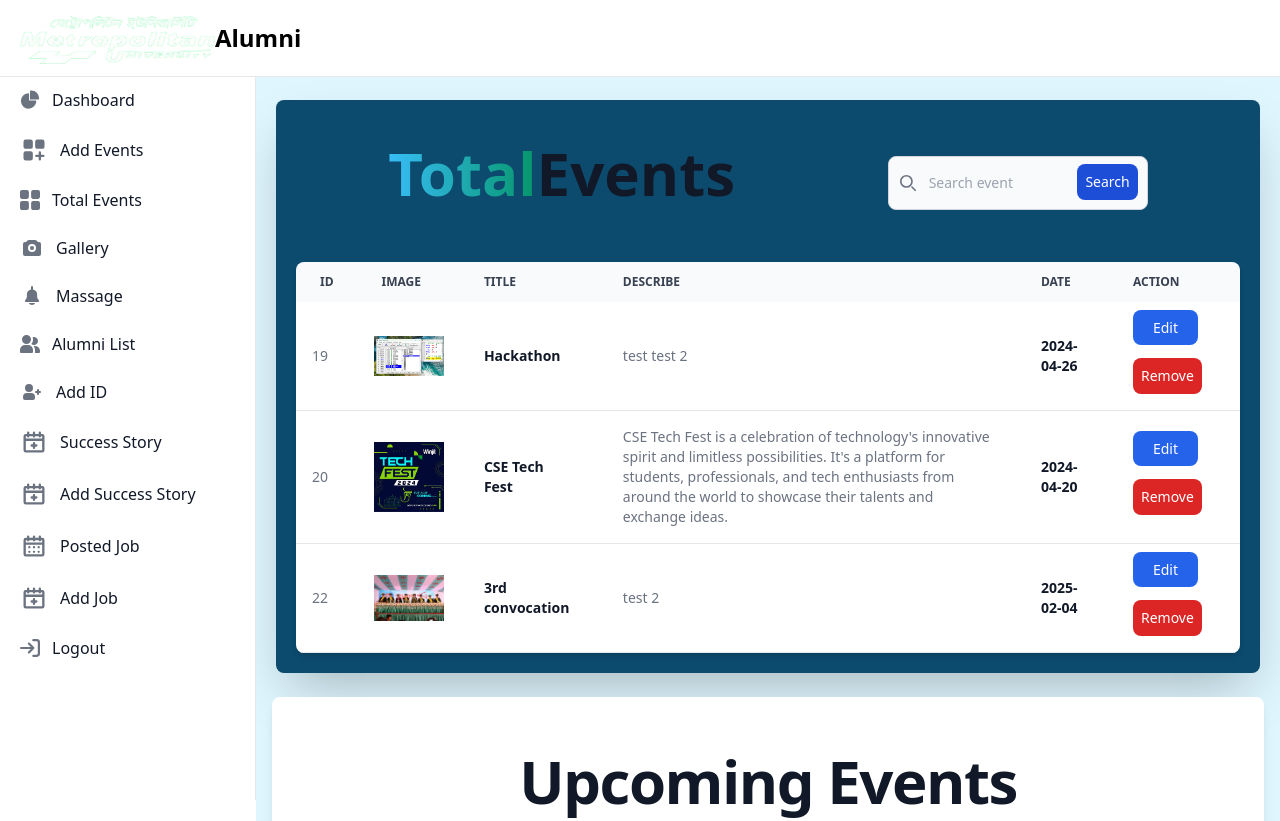
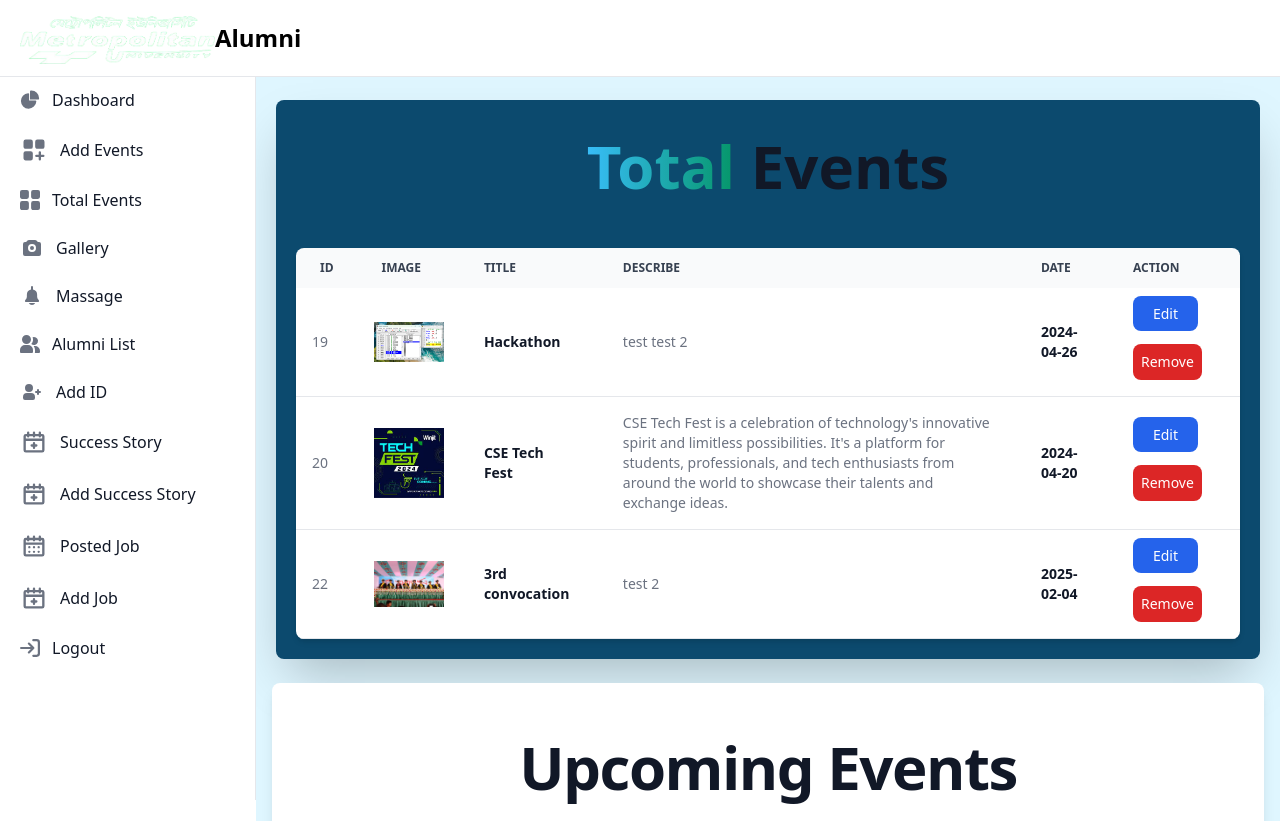
Before and after one commit to razibdash/AMS, a PHP site: page /Admin/total_event.php in a window 1280 px wide. Shown: the top 821 px of the page. Run offline with PHP 8.4, Linux system fonts and the light colour scheme; data comes from the database, SQL or seed files in the repository; some libraries are stand-ins or nearby versions.

Commit message:
remove search option

```diff
--- a/Admin/total_event.php
+++ b/Admin/total_event.php
@@ -24,23 +24,9 @@
           <div class="total-event bg-sky-900 p-5 rounded-lg shadow-2xl">
              <div class="heading-event max-w-screen-xl flex flex-wrap items-center justify-around mx-auto p-4">
                <div class="event-list-text">
-                  <h1 class="mb-4 text-3xl font-extrabold text-gray-900 dark:text-white md:text-5xl lg:text-6xl"><span class="text-transparent bg-clip-text bg-gradient-to-r to-emerald-600 from-sky-400">Total</span>Events</h1>
+                  <h1 class="mb-4 text-3xl font-extrabold text-gray-900 dark:text-white md:text-5xl lg:text-6xl"><span class="text-transparent bg-clip-text bg-gradient-to-r to-emerald-600 from-sky-400">Total</span> Events</h1>
               </div>
-            <div class="search-event mt-5">
-                <form class="max-w-md mx-auto md:w-auto">
-                    <label for="default-search" class="mb-2 text-sm font-medium text-gray-900 sr-only dark:text-white">Search</label>
-                    <div class="relative">
-                        <div class="absolute inset-y-0 start-0 flex items-center ps-3 pointer-events-none">
-                            <svg class="w-4 h-4 text-gray-500 dark:text-gray-400" aria-hidden="true" xmlns="http://www.w3.org/2000/svg" fill="none" viewBox="0 0 20 20">
-                                <path stroke="currentColor" stroke-linecap="round" stroke-linejoin="round" stroke-width="2" d="m19 19-4-4m0-7A7 7 0 1 1 1 8a7 7 0 0 1 14 0Z"/>
-                            </svg>
-                        </div>
-                        <input type="search" id="default-search" class="block w-full p-4 ps-10 text-sm text-gray-900 border border-gray-300 rounded-lg bg-gray-50 focus:ring-blue-500 focus:border-blue-500 dark:bg-gray-700 dark:border-gray-600 dark:placeholder-gray-400 dark:text-white dark:focus:ring-blue-500 dark:focus:border-blue-500" placeholder="Search event" required />
-                        <button type="submit" class="text-white absolute end-2.5 bottom-2.5 bg-blue-700 hover:bg-blue-800 focus:ring-4 focus:outline-none focus:ring-blue-300 font-medium rounded-lg text-sm px-2 py-2 dark:bg-blue-600 dark:hover:bg-blue-700 dark:focus:ring-blue-800">Search</button>
-                    </div>
-                </form>
 
-            </div>
         </div>
      <div class="event-items mt-5">
              <div class="relative overflow-x-auto shadow-md sm:rounded-lg">
```
